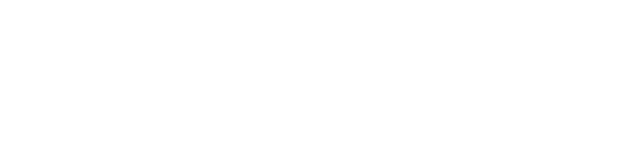
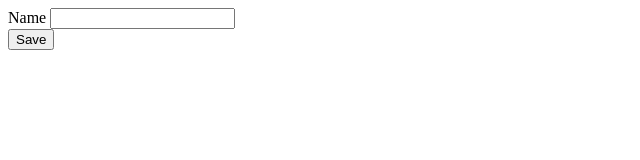
Before and after one commit to alyamkin/google-forms-basics, a plain HTML site: page index.html in a window 1280 px wide. Shown: the whole page, without its empty margins (0-640 px from the left). Drawn offline with Linux system fonts and the light colour scheme.

Commit message:
Add help users avoid re-entering data in form

```diff
--- a/index.html
+++ b/index.html
@@ -4,7 +4,15 @@
     <meta charset="UTF-8" />
     <meta http-equiv="X-UA-Compatible" content="IE=edge" />
     <meta name="viewport" content="width=device-width, initial-scale=1.0" />
-    <title>Forms Basics</title>
+    <title>Help users avoid re-entering data in forms</title>
   </head>
-  <body></body>
+  <body>
+    <form action="#">
+      <div>
+        <label for="name">Name</label>
+        <input type="text" name="name" id="name" autocomplete="name" />
+      </div>
+      <button>Save</button>
+    </form>
+  </body>
 </html>
```
